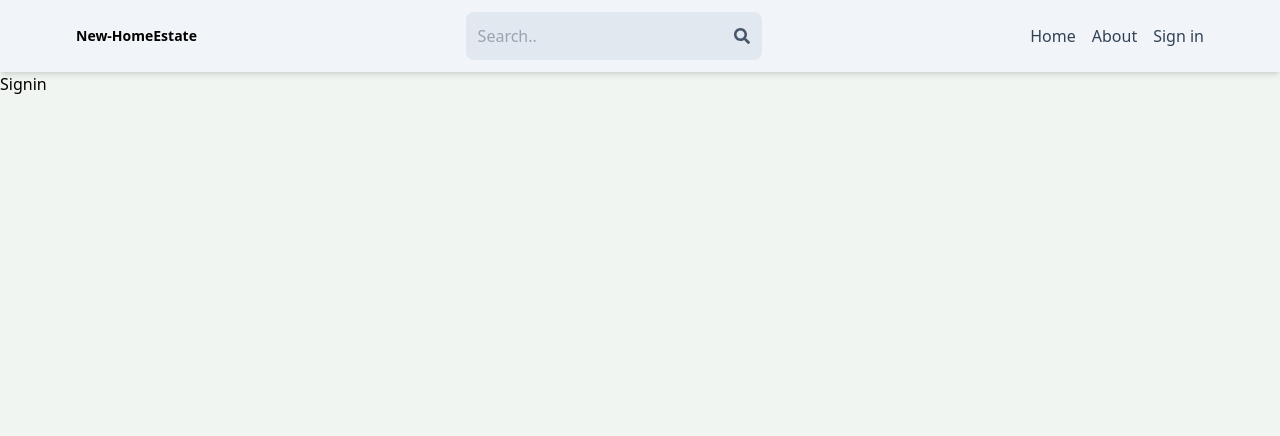
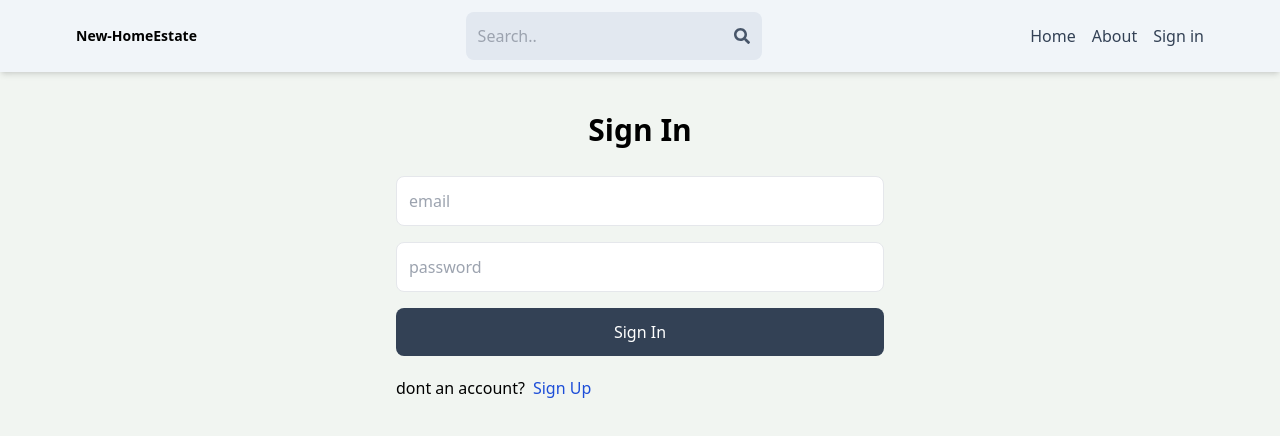
Before and after one commit to Hyemee1021/MERn-RealState, a React (Vite) app in the folder clinet/: page /sign-in in a window 1280 px wide. Shown: the top 436 px of the page. Built offline with nearby package versions, Linux system fonts and the light colour scheme.

Commit message:
complete sign in funtionality

```diff
--- a/clinet/src/pages/SignIn.jsx
+++ b/clinet/src/pages/SignIn.jsx
@@ -1,6 +1,87 @@
-import React from "react";
+import { useState } from "react";
+import { Link } from "react-router-dom";
+import { useNavigate } from "react-router-dom";
 
 export default function SignIn() {
-  return <div>Signin</div>;
+  const [formData, setFormData] = useState({});
+  const [loading, setLoading] = useState(false);
+  const [error, setError] = useState(null);
+
+  const navigate = useNavigate();
+  const handleChange = (e) => {
+    setFormData({
+      ...formData,
+      [e.target.id]: e.target.value,
+    });
+  };
+  console.log(formData);
+
+  const handleSubmit = async (e) => {
+    e.preventDefault();
+    setLoading(true);
+
+    try {
+      const res = await fetch("/api/auth/signin", {
+        method: "POST",
+        headers: {
+          "Content-Type": "application/json",
+        },
+        body: JSON.stringify(formData),
+      });
+
+      const data = await res.json();
+
+      console.log(data);
+
+      if (data.success === false) {
+        setLoading(false);
+        setError(data.message);
+
+        return;
+      }
+      setLoading(false);
+      setError(null);
+      navigate("/");
+    } catch (error) {
+      setLoading(false);
+      setError(error.message);
+    }
+  };
+
+  return (
+    <div className="p-3 max-w-lg mx-auto">
+      <h1 className="text-3xl text-center font-semibold my-7">Sign In</h1>
+      <form className="flex flex-col gap-4 " onSubmit={handleSubmit}>
+        <input
+          type="email"
+          placeholder="email"
+          className="border p-3 rounded-lg"
+          id="email"
+          onChange={handleChange}
+        />
+        <input
+          type="password"
+          placeholder="password"
+          className="border p-3 rounded-lg"
+          id="password"
+          onChange={handleChange}
+        />
+        <button
+          disabled={loading}
+          className="bg-slate-700 text-center text-white p-3 rounded-lg  hover:opacity-85 disabled:opacity-70 active:opacity-100 "
+        >
+          {loading ? " Loading.." : " Sign In"}
+        </button>
+      </form>
+
+      <div className="flex gap-2 mt-5">
+        <p>dont an account?</p>
+        <Link to={"/sign-up"}>
+          <span className="text-blue-700">Sign Up</span>
+        </Link>
+      </div>
+
+      {error && <p className="text-red-500 mt-5">{error}</p>}
+    </div>
+  );
 }
-//rfc
```
